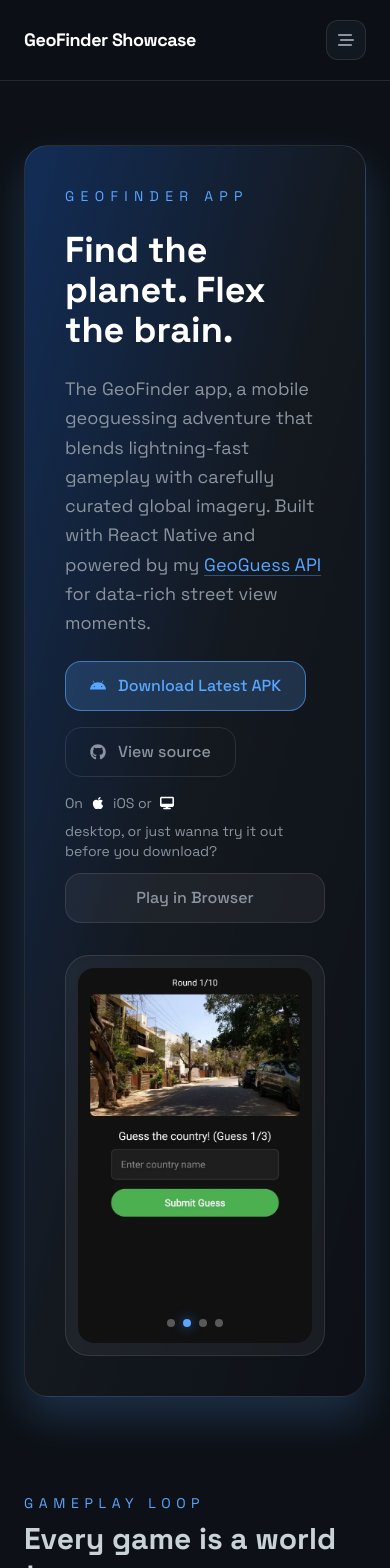
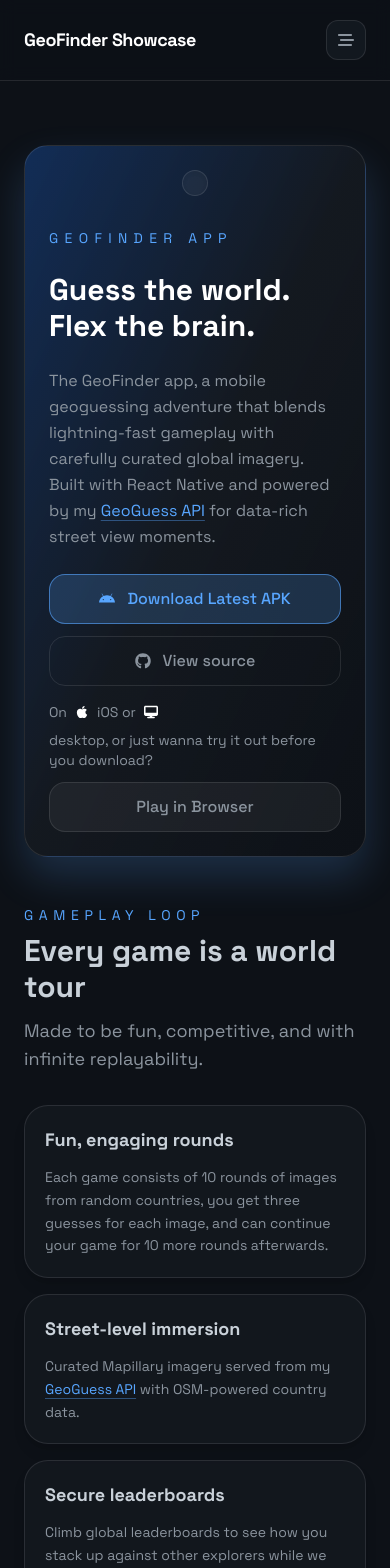
Before and after one commit to OOF2510/geoguess-web, a React (Vite) app: page / in a window 390 px wide. Shown: the top 1568 px of the page. Built offline with nearby package versions, Linux system fonts and the light colour scheme.

Commit message:
improvents for mobile

```diff
--- a/src/pages/GeoGuess.jsx
+++ b/src/pages/GeoGuess.jsx
@@ -115,68 +115,12 @@
   };
 
   return (
-    <div className="flex flex-col gap-24">
-      <section className="relative overflow-hidden rounded-3xl border border-white/10 bg-gradient-to-br from-accentMuted/30 via-surface/80 to-background p-10 shadow-glow">
+    <div className="flex flex-col gap-12 sm:gap-16 md:gap-24">
+      <section className="relative overflow-hidden rounded-3xl border border-white/10 bg-gradient-to-br from-accentMuted/30 via-surface/80 to-background p-6 sm:p-8 md:p-10 shadow-glow">
         <div className="absolute inset-0 -z-10 bg-[radial-gradient(circle_at_70%_10%,rgba(56,139,253,0.25),transparent_55%)]" />
         <div className="flex flex-col gap-8 lg:flex-row lg:items-center">
-          <div className="flex-1 space-y-6">
-            <p className="text-sm uppercase tracking-[0.45em] text-accent">
-              GeoFinder App
-            </p>
-            <h1 className="text-4xl font-semibold text-white sm:text-5xl">
-              Find the planet. Flex the brain.
-            </h1>
-            <p className="max-w-2xl text-lg leading-relaxed text-textSecondary">
-              The GeoFinder app, a mobile geoguessing adventure that blends
-              lightning-fast gameplay with carefully curated global imagery.
-              Built with React Native and powered by my{" "}
-              <a
-                className="text-accent underline decoration-accent/40 underline-offset-4"
-                href="https://github.com/oof2510/geoguess-api"
-                target="_blank"
-                rel="noreferrer"
-              >
-                GeoGuess API
-              </a>{" "}
-              for data-rich street view moments.
-            </p>
-            <div className="flex flex-col gap-4">
-              <div className="flex flex-wrap gap-4">
-                <button
-                  onClick={handleDownloadAPK}
-                  type="button"
-                  className="group flex items-center gap-3 rounded-2xl border border-accent/60 bg-accent/20 px-6 py-3 font-medium text-accent transition hover:bg-accent/30 cursor-pointer"
-                >
-                  <FaAndroid />
-                  Download Latest APK
-                </button>
-                <a
-                  href="https://github.com/oof2510/geoguessapp"
-                  target="_blank"
-                  rel="noreferrer"
-                  className="flex items-center gap-3 rounded-2xl border border-white/10 px-6 py-3 font-medium text-textSecondary transition hover:border-accent/50 hover:text-accent"
-                >
-                  <FaGithub />
-                  View source
-                </a>
-              </div>
-              <div className="flex flex-col gap-3">
-                <p className="text-sm text-textSecondary flex items-center gap-2 flex-wrap">
-                  On <FaApple className="inline text-white" /> iOS or{" "}
-                  <FaDesktop className="inline text-white" /> desktop, or just
-                  wanna try it out before you download?
-                </p>
-                <a
-                  href="/play"
-                  className="flex items-center justify-center gap-3 rounded-2xl border border-white/10 bg-white/5 px-6 py-3 font-medium text-textSecondary transition hover:border-accent/50 hover:bg-white/10 hover:text-accent"
-                >
-                  Play in Browser
-                </a>
-              </div>
-            </div>
-          </div>
           <motion.div
-            className="flex-1 rounded-3xl border border-white/10 bg-white/5 p-3 shadow-inner"
+            className="flex-1 rounded-3xl border border-white/10 bg-white/5 p-3 shadow-inner lg:order-2 max-w-md mx-auto lg:max-w-none lg:mx-0"
             initial={{ opacity: 0, y: 30 }}
             whileInView={{ opacity: 1, y: 0 }}
             viewport={{ once: true, amount: 0.3 }}
@@ -208,6 +152,62 @@
               </div>
             </div>
           </motion.div>
+          <div className="flex-1 space-y-6 lg:order-1">
+            <p className="text-sm uppercase tracking-[0.45em] text-accent">
+              GeoFinder App
+            </p>
+            <h1 className="text-3xl font-semibold text-white sm:text-4xl md:text-5xl">
+              Guess the world. Flex the brain.
+            </h1>
+            <p className="max-w-2xl text-base sm:text-lg leading-relaxed text-textSecondary">
+              The GeoFinder app, a mobile geoguessing adventure that blends
+              lightning-fast gameplay with carefully curated global imagery.
+              Built with React Native and powered by my{" "}
+              <a
+                className="text-accent underline decoration-accent/40 underline-offset-4"
+                href="https://github.com/oof2510/geoguess-api"
+                target="_blank"
+                rel="noreferrer"
+              >
+                GeoGuess API
+              </a>{" "}
+              for data-rich street view moments.
+            </p>
+            <div className="flex flex-col gap-4">
+              <div className="flex flex-col sm:flex-row flex-wrap gap-3 sm:gap-4">
+                <button
+                  onClick={handleDownloadAPK}
+                  type="button"
+                  className="group flex items-center justify-center gap-3 rounded-2xl border border-accent/60 bg-accent/20 px-6 py-3 font-medium text-accent transition hover:bg-accent/30 cursor-pointer w-full sm:w-auto"
+                >
+                  <FaAndroid />
+                  Download Latest APK
+                </button>
+                <a
+                  href="https://github.com/oof2510/geoguessapp"
+                  target="_blank"
+                  rel="noreferrer"
+                  className="flex items-center justify-center gap-3 rounded-2xl border border-white/10 px-6 py-3 font-medium text-textSecondary transition hover:border-accent/50 hover:text-accent w-full sm:w-auto"
+                >
+                  <FaGithub />
+                  View source
+                </a>
+              </div>
+              <div className="flex flex-col gap-3">
+                <p className="text-sm text-textSecondary flex items-center gap-2 flex-wrap">
+                  On <FaApple className="inline text-white" /> iOS or{" "}
+                  <FaDesktop className="inline text-white" /> desktop, or just
+                  wanna try it out before you download?
+                </p>
+                <a
+                  href="/play"
+                  className="flex items-center justify-center gap-3 rounded-2xl border border-white/10 bg-white/5 px-6 py-3 font-medium text-textSecondary transition hover:border-accent/50 hover:bg-white/10 hover:text-accent w-full sm:w-auto"
+                >
+                  Play in Browser
+                </a>
+              </div>
+            </div>
+          </div>
         </div>
       </section>
 
@@ -217,14 +217,14 @@
           title="Every game is a world tour"
           description="Made to be fun, competitive, and with infinite replayability."
         />
-        <div className="grid gap-6 md:grid-cols-3">
+        <div className="grid gap-4 sm:gap-6 md:grid-cols-3">
           {features.map((feature) => (
             <motion.div
               key={feature.title}
-              className="rounded-3xl border border-white/10 bg-surface/70 p-6 shadow-lg"
+              className="rounded-3xl border border-white/10 bg-surface/70 p-5 sm:p-6 shadow-lg"
               whileHover={{ y: -8 }}
             >
-              <h3 className="text-xl font-semibold text-textPrimary">
+              <h3 className="text-lg sm:text-xl font-semibold text-textPrimary">
                 {feature.title}
               </h3>
               <p className="mt-3 text-sm leading-relaxed text-textSecondary">
@@ -235,9 +235,9 @@
         </div>
       </section>
 
-      <section className="grid gap-10 lg:grid-cols-[1.4fr_1fr]">
+      <section className="grid gap-6 sm:gap-8 lg:gap-10 lg:grid-cols-[1.4fr_1fr]">
         <motion.div
-          className="rounded-3xl border border-white/10 bg-surface/80 p-8 shadow-lg"
+          className="rounded-3xl border border-white/10 bg-surface/80 p-6 sm:p-8 shadow-lg"
           initial={{ opacity: 0, y: 40 }}
           whileInView={{ opacity: 1, y: 0 }}
           viewport={{ once: true, amount: 0.4 }}
@@ -248,7 +248,7 @@
             title="Tech that keeps the globe spinning"
             description="From typed React Native screens to hardened API infra, everything snaps together for fast gameplay and trustworthy scoring."
           />
-          <div className="mt-8 grid gap-6 md:grid-cols-2">
+          <div className="mt-6 sm:mt-8 grid gap-5 sm:gap-6 md:grid-cols-2">
             <div>
               <h3 className="text-sm uppercase tracking-[0.3em] text-accent">
                 Frontend
@@ -294,13 +294,13 @@
           </div>
         </motion.div>
         <motion.div
-          className="flex flex-col gap-6 rounded-3xl border border-white/10 bg-gradient-to-br from-accent/10 via-accentMuted/10 to-transparent p-8"
+          className="flex flex-col gap-6 rounded-3xl border border-white/10 bg-gradient-to-br from-accent/10 via-accentMuted/10 to-transparent p-6 sm:p-8"
           initial={{ opacity: 0, y: 40 }}
           whileInView={{ opacity: 1, y: 0 }}
           viewport={{ once: true, amount: 0.4 }}
           transition={{ delay: 0.1, duration: 0.6 }}
         >
-          <h3 className="text-xl font-semibold text-textPrimary">
+          <h3 className="text-lg sm:text-xl font-semibold text-textPrimary">
             Why it's special
           </h3>
           <div className="space-y-4 text-sm text-textSecondary">
@@ -350,17 +350,17 @@
         </motion.div>
       </section>
 
-      <section className="rounded-3xl border border-white/10 bg-surface/70 p-8 shadow-lg">
+      <section className="rounded-3xl border border-white/10 bg-surface/70 p-6 sm:p-8 shadow-lg">
         <SectionHeading
           eyebrow="Roadmap"
           title="What's next"
           description="See what's in the works."
         />
-        <div className="grid gap-6 md:grid-cols-3">
+        <div className="grid gap-4 sm:gap-6 md:grid-cols-3">
           {roadmapItems.map((item) => (
             <div
               key={item}
-              className="rounded-2xl border border-white/10 bg-white/5 p-4 text-sm text-textSecondary"
+              className="rounded-2xl border border-white/10 bg-white/5 p-3 sm:p-4 text-sm text-textSecondary"
             >
               {item}
             </div>
```
Also changed, not shown: src/pages/WebPlay.jsx (+34 -31 lines).
